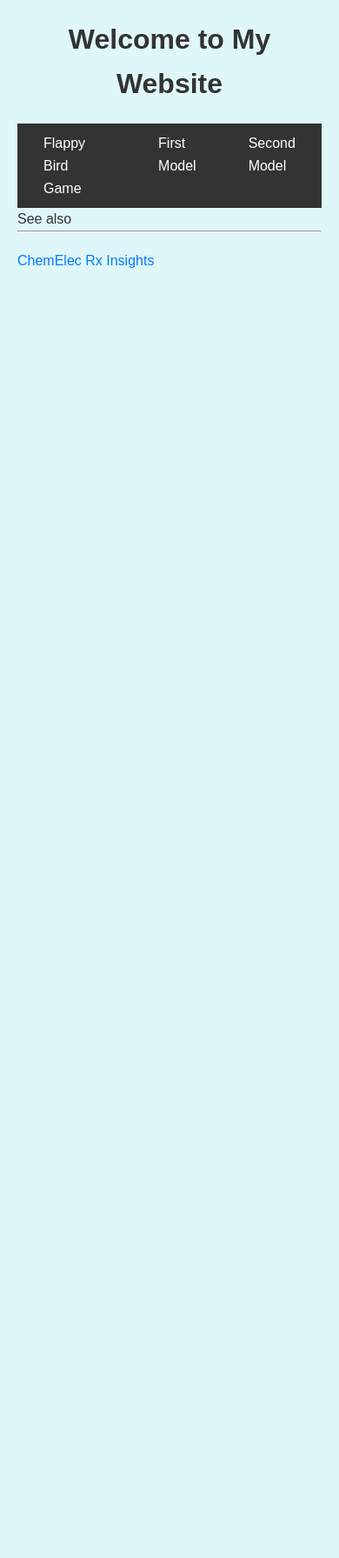
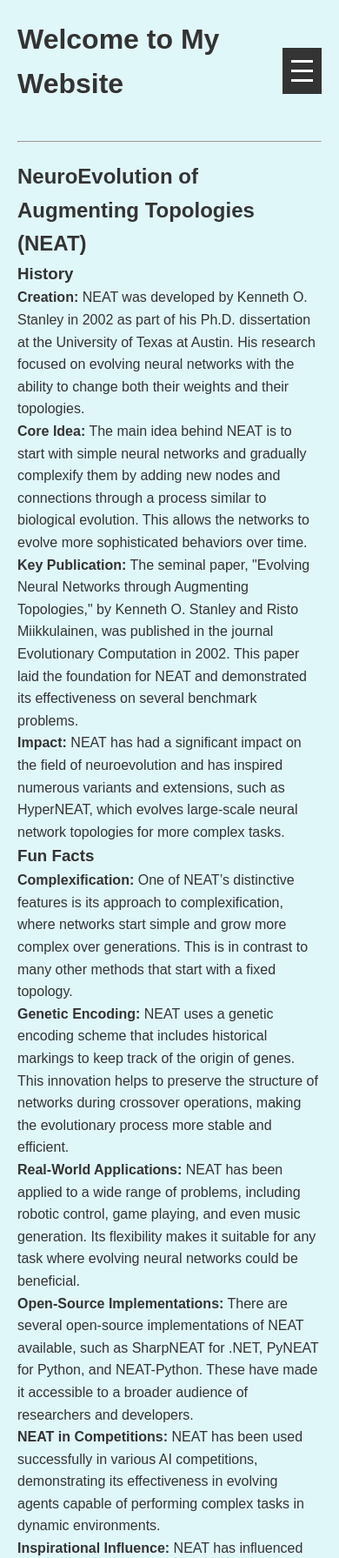
Before and after one commit to ChemElecRx/FlappyBird, a plain HTML site: page index.html in a window 390 px wide. Shown: the top 1791 px of the page at 87% size. Before the commit the page ends 844 px from the top, so only its background shows below. Drawn offline with Linux system fonts and the light colour scheme.

Commit message:
Implemented Responsive Web Design (RWD) optimizations.

```diff
--- a/Flappy_Bird/flappybird.css
+++ b/Flappy_Bird/flappybird.css
@@ -10,7 +10,6 @@ h3 {
   }
   code {
     font-family: 'Courier New', Courier, monospace;
-    background-color: #f4f4f4;
     padding: 5px;
     border-radius: 3px;
     color: #d63384;
--- a/index.html
+++ b/index.html
@@ -7,7 +7,15 @@
     <link rel="stylesheet" href="styles.css">
 </head>
 <body>
+    <header>
+        <div class="header-content">
             <h1>Welcome to My Website</h1>
+            <div class="hamburger">
+                <div></div>
+                <div></div>
+                <div></div>
+            </div>
+        </div>
         <nav>
             <ul>
                 <li><a href="Flappy_Bird/flappy_bird.html">Flappy Bird Game</a></li>
@@ -15,13 +23,36 @@
                 <li><a href="Flappy_Bird/second_model.html">Second Model</a></li>
             </ul>
         </nav>
-    <p style="margin-top:20; margin-bottom:0">See also</p>
-    <hr style="margin-top:0;">
+        <hr>
+    </header>
+    <main>
+        <h2>NeuroEvolution of Augmenting Topologies (NEAT)</h2>
+
+        <h3>History</h3>
         <ul>
-      <li>
-        <a href="https://chemelecrx.blogspot.com/">ChemElec Rx Insights</a>
-      </li>
+            <li><strong>Creation:</strong> NEAT was developed by Kenneth O. Stanley in 2002 as part of his Ph.D. dissertation at the University of Texas at Austin. His research focused on evolving neural networks with the ability to change both their weights and their topologies.</li>
+            <li><strong>Core Idea:</strong> The main idea behind NEAT is to start with simple neural networks and gradually complexify them by adding new nodes and connections through a process similar to biological evolution. This allows the networks to evolve more sophisticated behaviors over time.</li>
+            <li><strong>Key Publication:</strong> The seminal paper, "Evolving Neural Networks through Augmenting Topologies," by Kenneth O. Stanley and Risto Miikkulainen, was published in the journal Evolutionary Computation in 2002. This paper laid the foundation for NEAT and demonstrated its effectiveness on several benchmark problems.</li>
+            <li><strong>Impact:</strong> NEAT has had a significant impact on the field of neuroevolution and has inspired numerous variants and extensions, such as HyperNEAT, which evolves large-scale neural network topologies for more complex tasks.</li>
         </ul>
+
+        <h3>Fun Facts</h3>
+        <ul>
+            <li><strong>Complexification:</strong> One of NEAT’s distinctive features is its approach to complexification, where networks start simple and grow more complex over generations. This is in contrast to many other methods that start with a fixed topology.</li>
+            <li><strong>Genetic Encoding:</strong> NEAT uses a genetic encoding scheme that includes historical markings to keep track of the origin of genes. This innovation helps to preserve the structure of networks during crossover operations, making the evolutionary process more stable and efficient.</li>
+            <li><strong>Real-World Applications:</strong> NEAT has been applied to a wide range of problems, including robotic control, game playing, and even music generation. Its flexibility makes it suitable for any task where evolving neural networks could be beneficial.</li>
+            <li><strong>Open-Source Implementations:</strong> There are several open-source implementations of NEAT available, such as SharpNEAT for .NET, PyNEAT for Python, and NEAT-Python. These have made it accessible to a broader audience of researchers and developers.</li>
+            <li><strong>NEAT in Competitions:</strong> NEAT has been used successfully in various AI competitions, demonstrating its effectiveness in evolving agents capable of performing complex tasks in dynamic environments.</li>
+            <li><strong>Inspirational Influence:</strong> NEAT has influenced the development of other neuroevolution algorithms and has been a foundational technique for exploring the intersection of neural networks and evolutionary algorithms.</li>
+        </ul>
+    </main>
+    <footer>
+        <p style="margin-top: 20px; margin-bottom: 0;">See also</p>
+        <hr style="margin-top: 0;">
+        <ul>
+            <li><a href="https://chemelecrx.blogspot.com/">ChemElec Rx Insights</a></li>
+        </ul>
+    </footer>
     <script src="script1.js"></script>
 </body>
 </html>
--- a/script1.js
+++ b/script1.js
@@ -2,15 +2,21 @@
 
 document.addEventListener("DOMContentLoaded", function() {
     // Add any JavaScript code you want to run after the DOM is fully loaded
+    const hamburger = document.querySelector('.hamburger');
+    const navUL = document.querySelector('nav ul');
 
+    hamburger.addEventListener('click', function() {
+        hamburger.classList.toggle('active');
+        navUL.classList.toggle('active');
+    });
     // Example: Change the background color of the body when the page loads
     document.body.style.backgroundColor = "#e0f7fa";
 
     // Example: Add an event listener to navigation links
-    const navLinks = document.querySelectorAll("nav ul li a");
-    navLinks.forEach(link => {
-        link.addEventListener("click", function() {
-            alert("You clicked a navigation link!");
-        });
-    });
+    // const navLinks = document.querySelectorAll("nav ul li a");
+    // navLinks.forEach(link => {
+    //     link.addEventListener("click", function() {
+    //         alert("You clicked a navigation link!");
+    //     });
+    // });
 });
--- a/styles.css
+++ b/styles.css
@@ -1,5 +1,3 @@
-/* styles.css */
-
 /* Basic reset to remove default margins and paddings */
 * {
     margin: 0;
@@ -15,9 +13,25 @@ body {
     padding: 20px;
 }
 
+.header-content {
+    display: flex;
+    justify-content: space-between;
+    align-items: center;
+    position: relative;
+}
+
 h1 {
+    margin-bottom: 20px;
     text-align: center;
+    flex-grow: 1;
+}
+
+header {
     margin-bottom: 20px;
+}
+
+nav {
+    position: relative;
 }
 
 nav ul {
@@ -44,6 +58,75 @@ nav ul li a:hover {
     background-color: #575757;
 }
 
+/* Hamburger Menu Icon */
+.hamburger {
+    display: none;
+    flex-direction: column;
+    justify-content: center;
+    align-items: center;
+    cursor: pointer;
+    padding: 10px;
+    background-color: #333;
+    z-index: 1;
+}
+
+.hamburger div {
+    width: 25px;
+    height: 3px;
+    background-color: white;
+    margin: 4px 0;
+    transition: all 0.3s ease;
+}
+
+/* Hide navigation menu by default on small screens */
+@media (max-width: 768px) {
+    .header-content {
+        justify-content: flex-start;
+    }
+
+    h1 {
+        text-align: left;
+        margin-right: auto;
+    }
+
+    .hamburger {
+        display: flex;
+    }
+
+    nav ul {
+        display: none;
+        flex-direction: column;
+        justify-content: flex-start;
+        position: absolute;
+        top: 50px;
+        right: 0;
+        background-color: #333;
+        width: 200px;
+    }
+
+    nav ul li {
+        margin: 10px 0;
+    }
+}
+
+/* Rotate hamburger menu icon when active */
+.hamburger.active div:nth-child(1) {
+    transform: rotate(45deg) translate(8px, 8px);
+}
+
+.hamburger.active div:nth-child(2) {
+    opacity: 0;
+}
+
+.hamburger.active div:nth-child(3) {
+    transform: rotate(-45deg) translate(8px, -8px);
+}
+
+/* Show the navigation menu when active */
+nav ul.active {
+    display: flex;
+}
+
 hr {
     margin: 20px 0;
 }
```
Also changed, not shown: 1 other file. Lines whose indentation alone changed are shown as unchanged.
